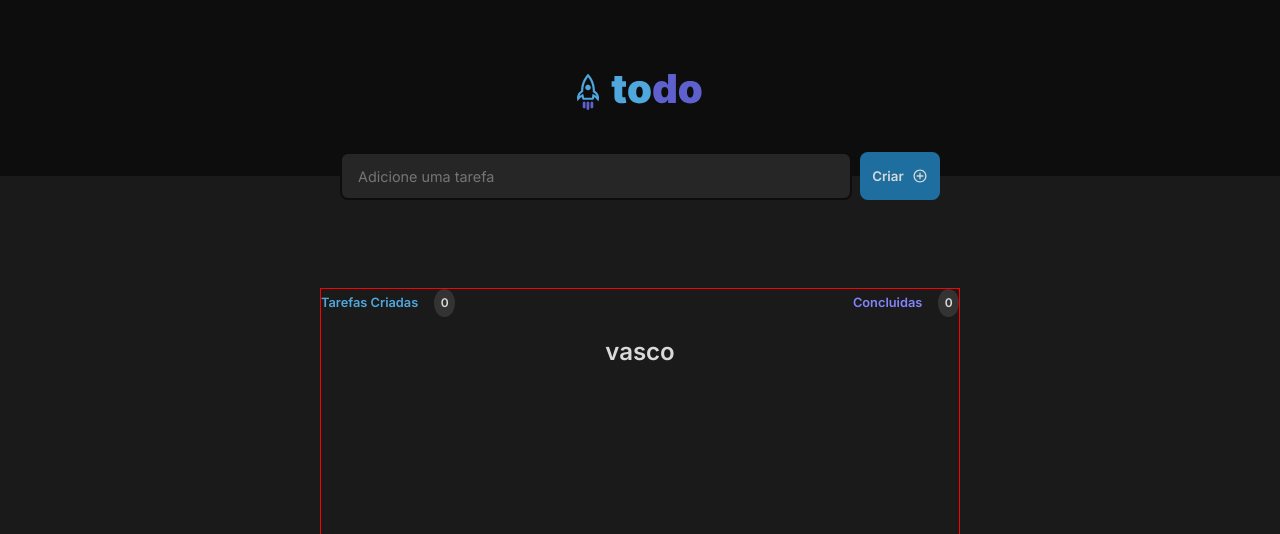
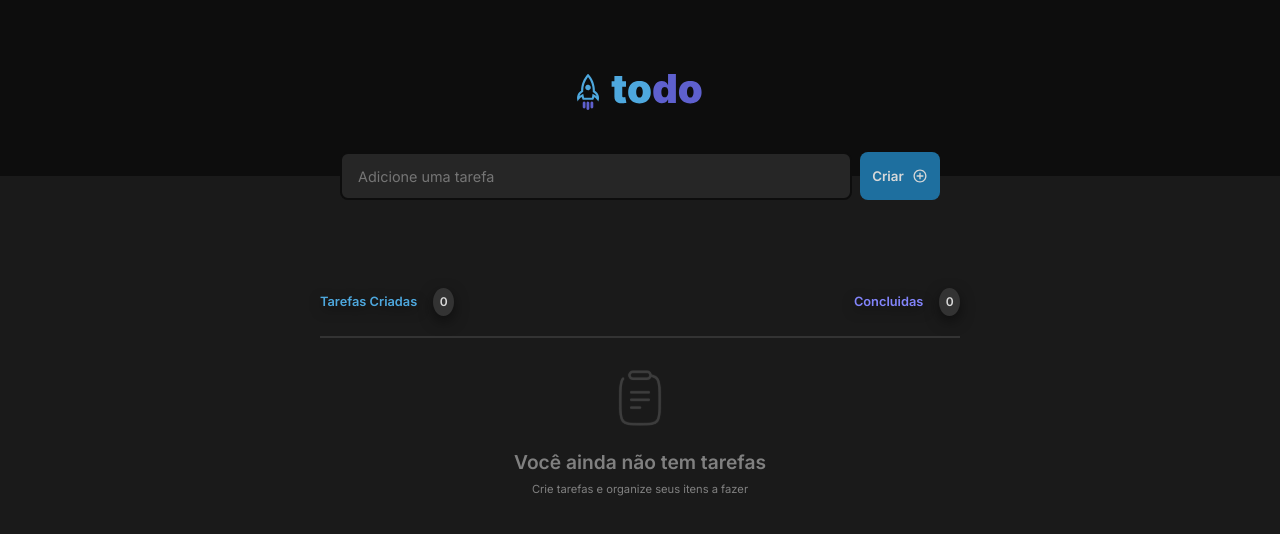
Before and after one commit to viniciusvieirac/todo-list, a React (Vite) app: page / in a window 1280 px wide. Shown: the top 534 px of the page. Built offline with nearby package versions, Linux system fonts and the light colour scheme.

Commit message:
feat: estiliza tasks vazias

```diff
--- a/src/components/Form/Form.tsx
+++ b/src/components/Form/Form.tsx
@@ -1,6 +1,5 @@
 import style from './Form.module.css'
 import { IoMdAddCircleOutline } from 'react-icons/io';
-
 
 export function Form(){
     return(
--- a/src/components/Tasks/Tasks.module.css
+++ b/src/components/Tasks/Tasks.module.css
@@ -6,7 +6,6 @@
     left: 0;
     right: 0;
     top: 18rem;
-    border: 1px solid red;
   }
 
 
@@ -29,6 +28,7 @@
     color: var(--blue);
     font-weight: bold;
     font-size: 0.8rem;
+    filter: drop-shadow(0px 4px 6px var(--gray-700));
 }
 
 .tasksCreate > span {
@@ -37,6 +37,7 @@
     border-radius: 50%;
     color: var(--gray-200);
     background-color: var(--gray-400);
+    filter: drop-shadow(0px 5px 7px var(--gray-700));
     padding: 0.4rem;
 }
 
@@ -51,6 +52,7 @@
     color: var(--purple);
     font-weight: bold;
     font-size: 0.8rem;
+    filter: drop-shadow(0px 4px 6px var(--gray-700));
 }
 
 .tasksComplete > span {
@@ -59,6 +61,7 @@
   border-radius: 50%;
   color: var(--gray-200);
   background-color: var(--gray-400);
+  filter: drop-shadow(0px 5px 7px var(--gray-700));
   padding: 0.4rem;
 }
 
@@ -67,5 +70,27 @@
     align-items: center;
     justify-content: center;
     flex-direction: column;
-    color: var(--gray-200)
+    color: var(--gray-200);
+    border-top: 2px solid var(--gray-400);
   }
+
+.notTasks {
+    display: flex;
+    align-items: center;
+    margin-top: 2rem;
+    text-align: center;
+    width: 100%;
+    flex-direction: column;
+    color: var(--gray-300);
+}
+
+.notTasks > span {
+    margin-top: 1.5rem;
+    font-weight: bold;
+    font-size: 1.2rem;
+}
+
+.notTasks > p {
+    margin-top: 0.5rem;
+    font-size: 0.7rem;
+}
--- a/src/components/Tasks/Tasks.tsx
+++ b/src/components/Tasks/Tasks.tsx
@@ -1,6 +1,9 @@
+import { useState } from 'react';
+import clipboard from './../../assets/clipboard.svg';
 import style from './Tasks.module.css';
 
 export function Tasks(){
+    const [tasks, setTasks] = useState<string[]>([]);
     return(
         <div className={style.tasksContainer}>
             <div className={style.infos}>
@@ -14,7 +17,18 @@ export function Tasks(){
                 </div>
             </div>
             <div className={style.tasks}>
-                <h2>vasco</h2>
+               {tasks.length === 0 ?
+               (
+                <div className={style.notTasks}>
+                    <img src={clipboard} />
+                   <span>Você ainda não tem tarefas</span>
+                   <p>Crie tarefas e organize seus itens a fazer</p>
+                </div>
+               )
+                :
+                (
+                <div> teste </div>
+                )}
             </div>
         </div>
     )
```
Also changed, not shown: src/assets/clipboard.svg (added).
